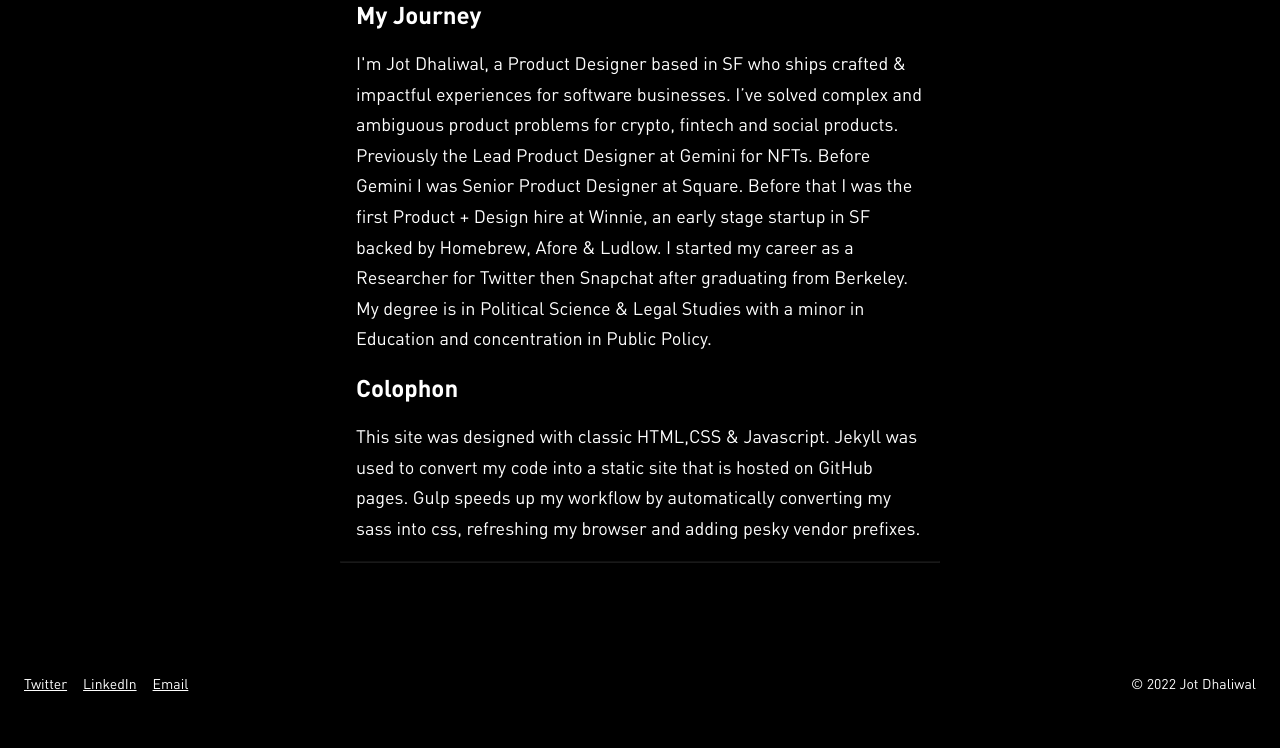
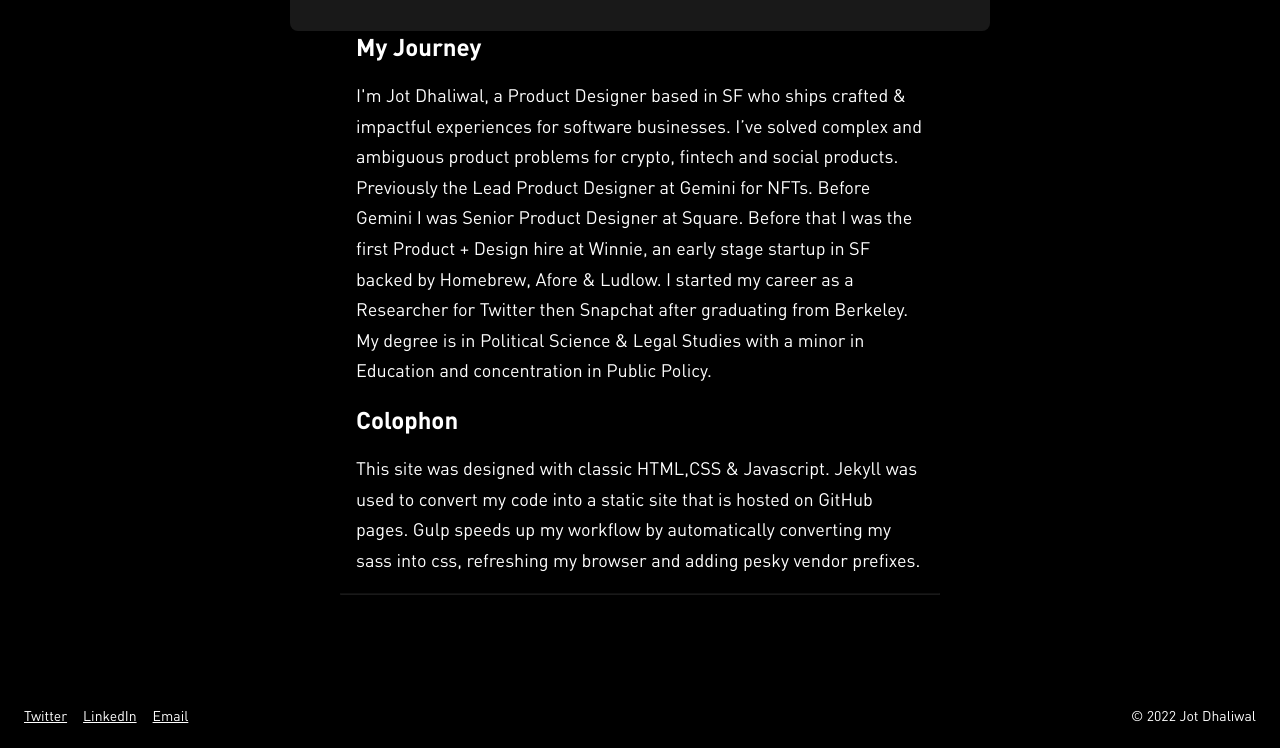
Before and after one commit to jotd/jotd-portfolio, a Jekyll site: the page about/index.html, which Jekyll copies as it is, in a window 1280 px wide and 1400 px high, scrolled down 207 px. Shown: the part 652-1400 px from the top of the window. Built offline with Jekyll 4.4.1, drawn with Linux system fonts in a browser that asks for light colours; before the commit the page ends 1575 px from its top, so only the background shows below that.

Commit message:
Update styles.css

```diff
--- a/css/styles.css
+++ b/css/styles.css
@@ -674,7 +674,8 @@
     font-family: "dinregular";
     font-weight: 400;
     color: #ffffff;
-    margin-left: 16px;}
+    margin-left: 16px;
+  margin-bottom: 32px;}
 
 
 .text-block-right {
```
